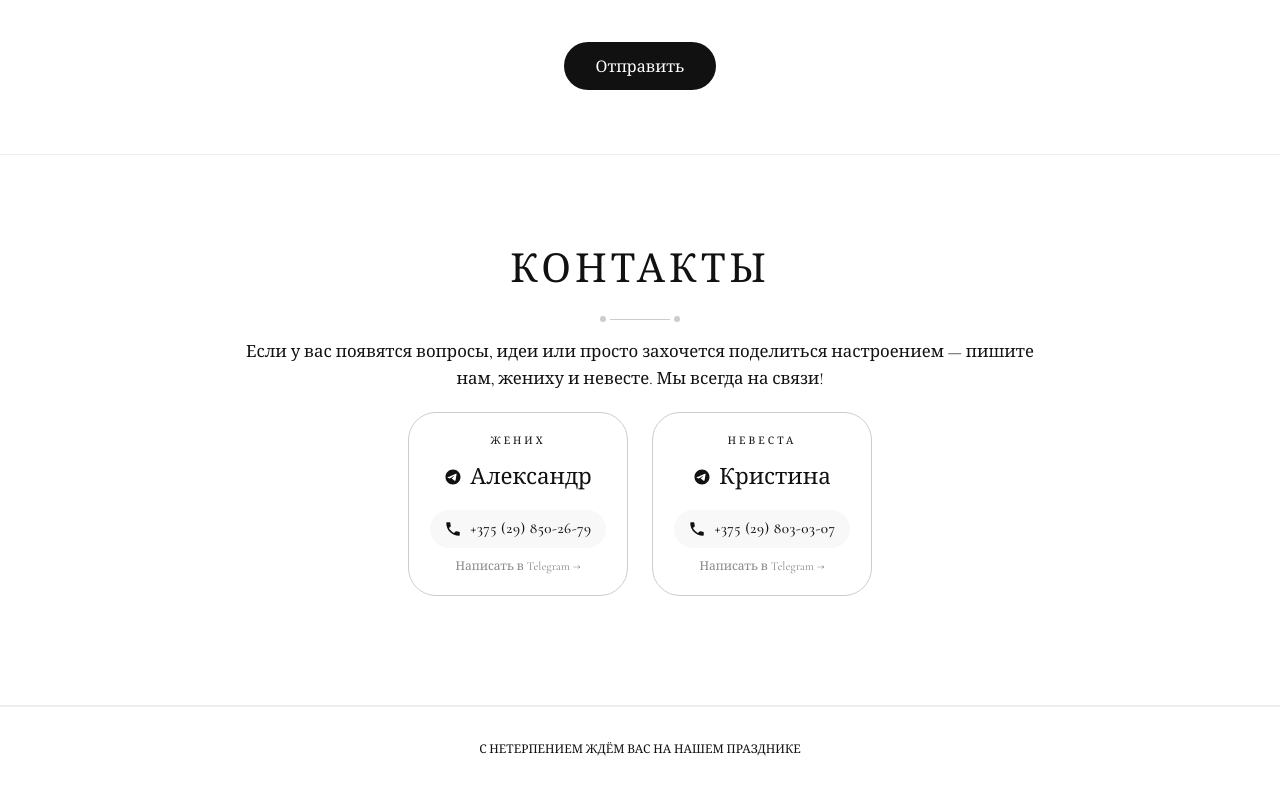
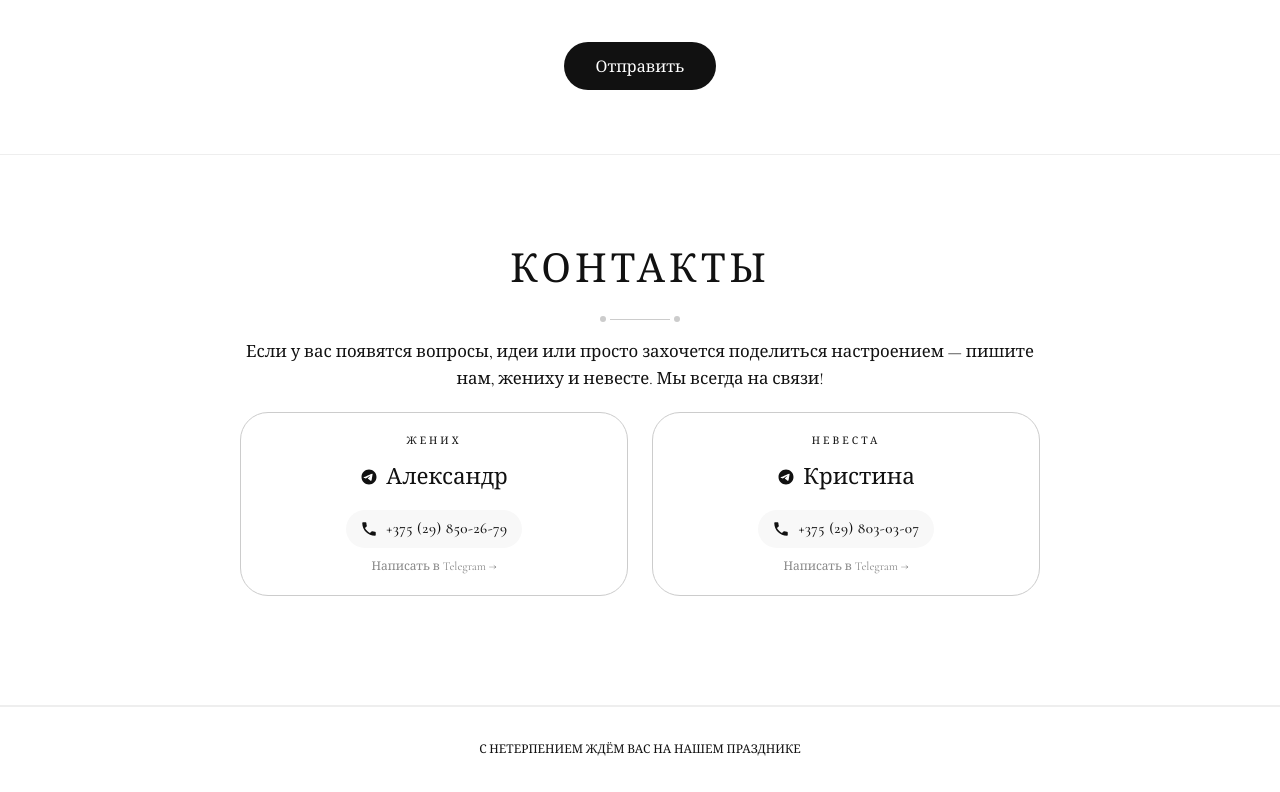
Before and after one commit to wedding-love/aleksandr-kristina, a plain HTML site: page index.html in a window 1280 px wide. Shown: the part 5196-5988 px from the top of the page. Drawn offline with nearby package versions, Linux system fonts and the light colour scheme.

Commit message:
Update index.html

```diff
--- a/index.html
+++ b/index.html
@@ -1,3 +1,4 @@
+
 <!DOCTYPE html>
 <html lang="ru">
 <head>
@@ -88,7 +89,7 @@
 
         .scroll-down {
             position: absolute;
-            bottom: 2rem;
+            bottom: 5rem;   /* подняли стрелку выше */
             left: 50%;
             transform: translateX(-50%);
             cursor: pointer;
@@ -624,7 +625,7 @@
             display: none;
         }
 
-        /* Контакты — улучшенные рамки с номерами */
+        /* Контакты — блоки в одну строку на десктопе */
         .contacts-block {
             background: #ffffff;
             padding: clamp(3rem, 8vw, 5rem) 1.5rem;
@@ -648,8 +649,14 @@
             display: flex;
             justify-content: center;
             gap: 1.5rem;
-            flex-wrap: wrap;
+            flex-wrap: wrap;      /* по умолчанию перенос */
             margin-bottom: 1.8rem;
+        }
+        /* на экранах шире 800px — строго в одну строку */
+        @media (min-width: 800px) {
+            .couple-buttons {
+                flex-wrap: nowrap;
+            }
         }
         .contact-btn {
             display: flex;
@@ -664,6 +671,7 @@
             transition: all 0.3s;
             background: #ffffff;
             border-radius: 28px;
+            flex: 1;            /* чтобы равномерно растягивались */
         }
         .contact-btn:hover {
             border-color: #111111;
@@ -898,7 +906,7 @@
     </div>
 </section>
 
-<!-- Контакты с улучшенным отображением номеров телефонов -->
+<!-- Контакты: блоки в одну строку на широких экранах -->
 <section class="contacts-block fade-up">
     <div class="contacts-container">
         <h2 class="contacts-title">КОНТАКТЫ</h2>
```
